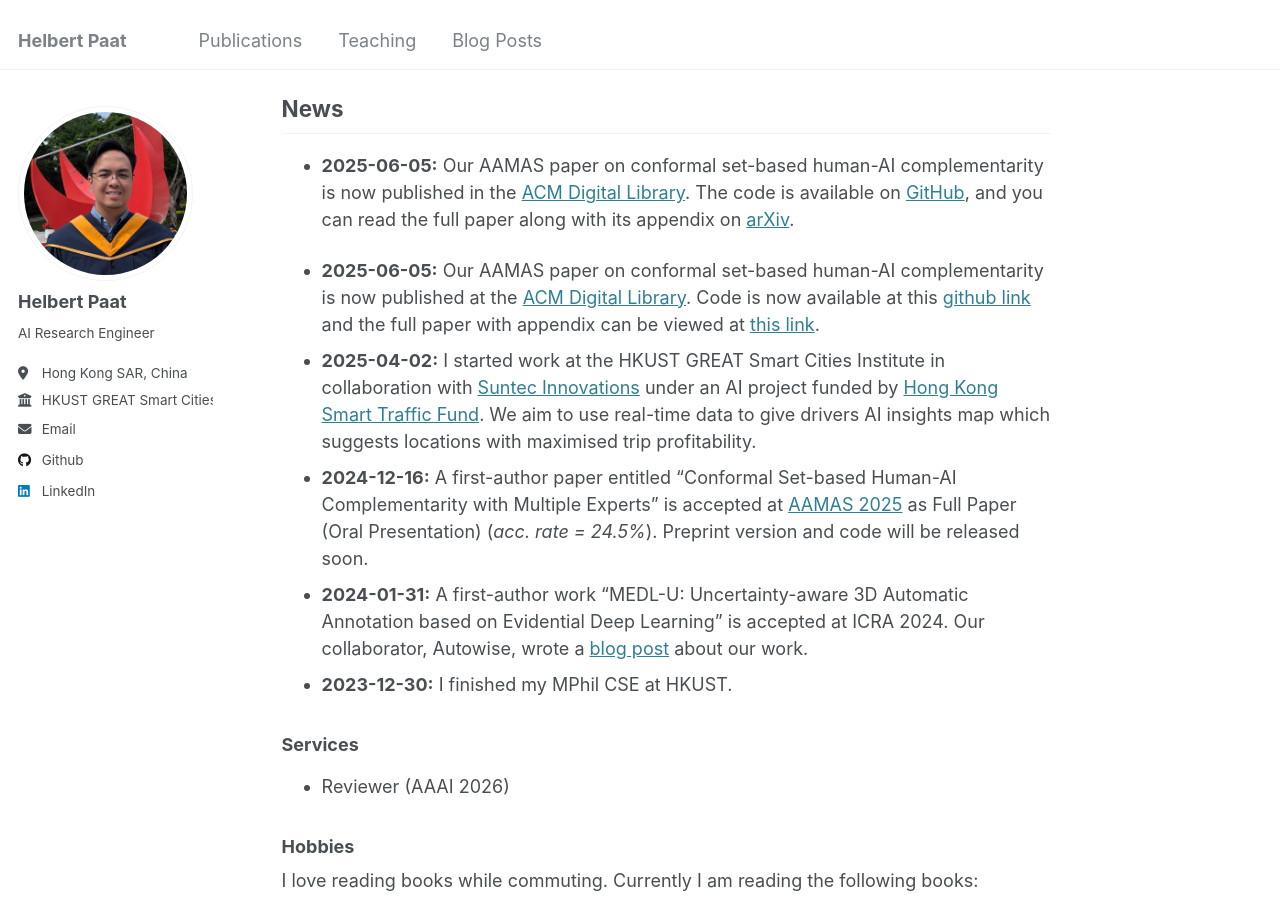
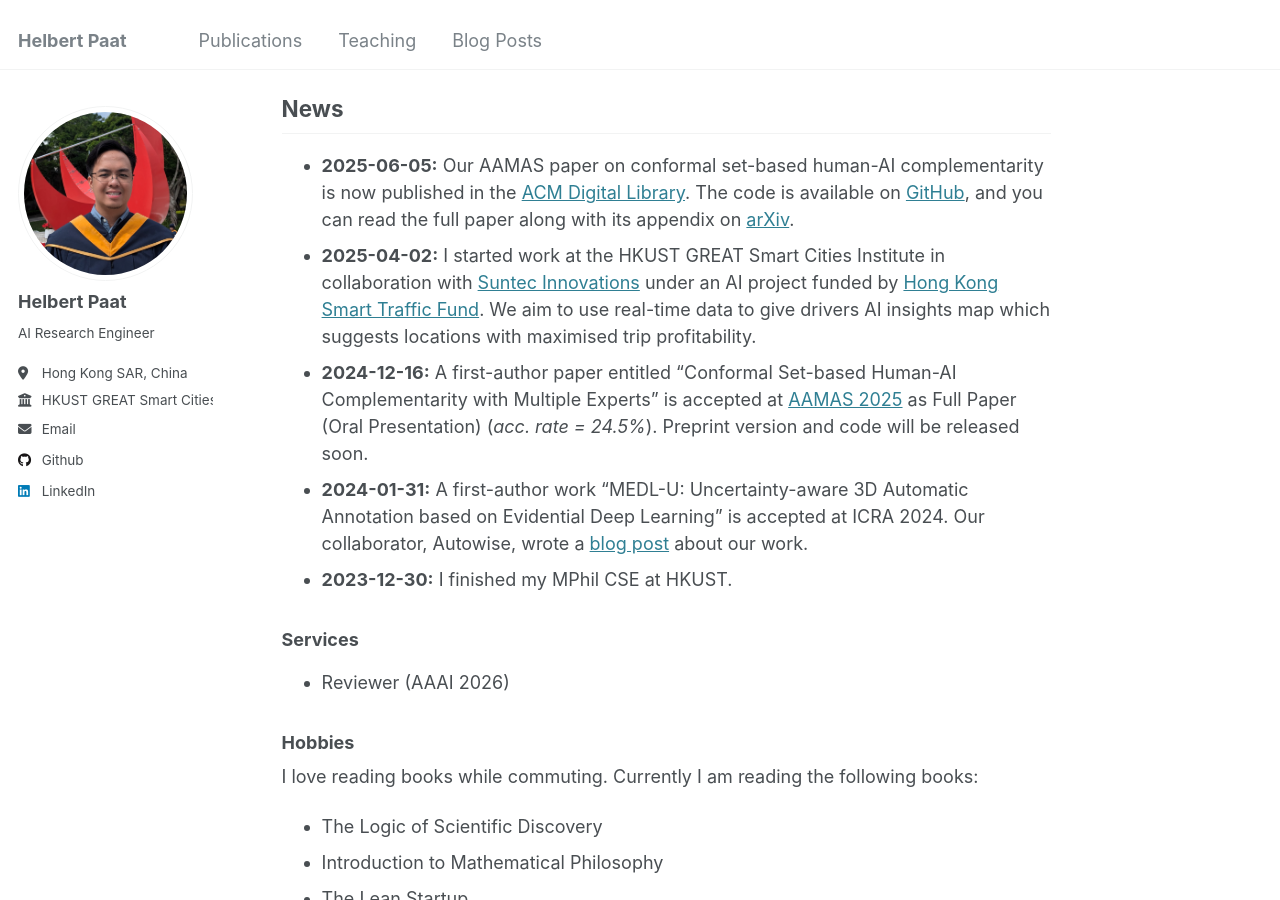
Before and after one commit to paathelb/paathelb.github.io, a Jekyll site: the page built from _pages/about.md, in a window 1280 px wide and 900 px high, scrolled down 314 px. Built offline with Jekyll 4.4.1, drawn with Linux system fonts in a browser that asks for light colours.

Commit message:
Update about.md

```diff
--- a/_pages/about.md
+++ b/_pages/about.md
@@ -59,8 +59,6 @@ I'm currently a Research Assistant at [HKUST GREAT Smart Cities Institute](https
 - A paper on Frequency Domain Uncertainty Quantification is accepted at the International Conference on Computer Vision (ICCV) 2025, Workshop on Advanced Perception for Autonomous Healthcare (APAH). Preprint will be released soon.
 -->
 - **2025-06-05:** Our AAMAS paper on conformal set-based human-AI complementarity is now published in the [ACM Digital Library](https://dl.acm.org/doi/10.5555/3709347.3743792). The code is available on [GitHub](https://github.com/paathelb/conformal_hai_multiple), and you can read the full paper along with its appendix on [arXiv](https://arxiv.org/abs/2508.06997).
-
-- **2025-06-05:** Our AAMAS paper on conformal set-based human-AI complementarity is now published at the [ACM Digital Library](https://dl.acm.org/doi/10.5555/3709347.3743792). Code is now available at this [github link](https://github.com/paathelb/conformal_hai_multiple) and the full paper with appendix can be viewed at [this link](https://arxiv.org/abs/2508.06997).
 - **2025-04-02:** I started work at the HKUST GREAT Smart Cities Institute in collaboration with [Suntec Innovations](https://www.suntec.app/) under an AI project funded by [Hong Kong Smart Traffic Fund](https://stf.hkpc.org/cs-87-2403-ra/). We aim to use real-time data to give drivers AI insights map which suggests locations with maximised trip profitability.
 - **2024-12-16:** A first-author paper entitled "Conformal Set-based Human-AI Complementarity with Multiple Experts" is accepted at [AAMAS 2025](https://aamas2025.org/) as Full Paper (Oral Presentation) (_acc. rate = 24.5%_). Preprint version and code will be released soon.
 - **2024-01-31:** A first-author work "MEDL-U: Uncertainty-aware 3D Automatic Annotation based on Evidential Deep Learning" is accepted at ICRA 2024. Our collaborator, Autowise, wrote a [blog post](https://autowise.ai/en/2024/05/13/autowise-icra2024-paper/) about our work.
```
